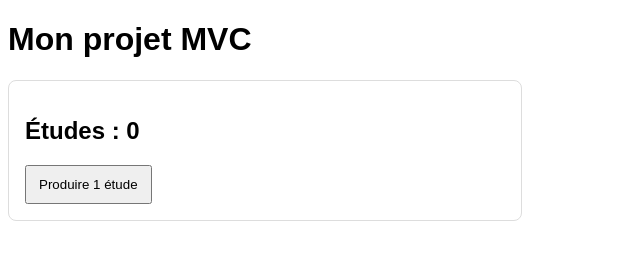
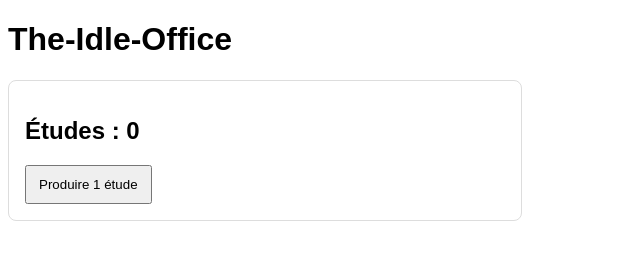
Before and after one commit to Eliot-l/The-Idle-Office, a plain HTML site: page index.html in a window 1280 px wide. Shown: the whole page, without its empty margins (0-640 px from the left). Drawn offline with Linux system fonts and the light colour scheme.

Commit message:
title+h1

```diff
--- a/index.html
+++ b/index.html
@@ -2,12 +2,12 @@
 <html lang="fr">
 <head>
   <meta charset="UTF-8">
-  <title>Projet MVC</title>
+  <title>The-Idle-Office</title>
   <link rel="stylesheet" href="./assets/css/style.css">
 </head>
 <body>
 
-  <h1>Mon projet MVC</h1>
+  <h1>The-Idle-Office</h1>
   <div id="app"></div>
 
   <script type="module" src="./assets/js/app.js"></script>
```
